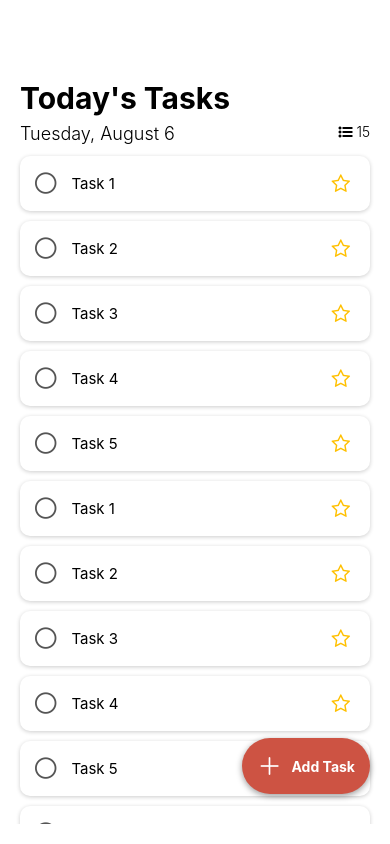
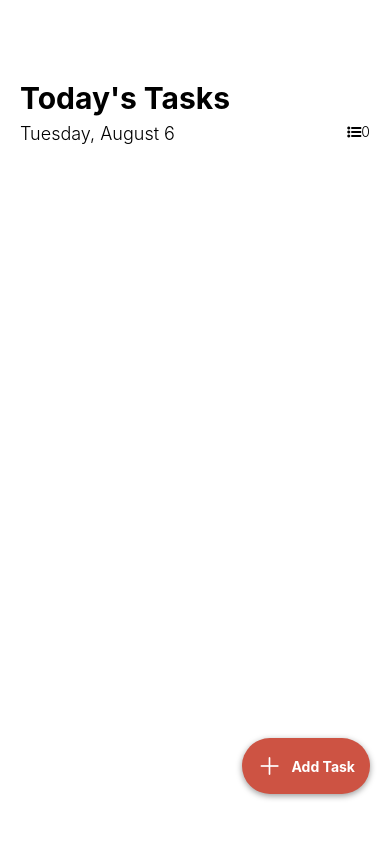
Before and after one commit to IEYU/TodoList-Demo, a React Native app: screen / in a window 390 px wide. Built offline with nearby package versions, Linux system fonts and the light colour scheme.

Commit message:
add and delete tasks functionality

```diff
--- a/App.js
+++ b/App.js
@@ -1,6 +1,6 @@
 import { StatusBar } from "expo-status-bar";
 import { StyleSheet, Text, View, ScrollView } from "react-native";
-import React from "react";
+import React, { useState } from "react";
 import { FontAwesome } from "@expo/vector-icons";
 
 // Component Imports
@@ -15,24 +15,43 @@ export default function App() {
 		date
 	);
 
-	// Define tasks
-	const tasks = [
-		"Task 1",
-		"Task 2",
-		"Task 3",
-		"Task 4",
-		"Task 5",
-		"Task 1",
-		"Task 2",
-		"Task 3",
-		"Task 4",
-		"Task 5",
-		"Task 1",
-		"Task 2",
-		"Task 3",
-		"Task 4",
-		"Task 5",
-	];
+	// Task state
+	const [tasks, setTasks] = useState([]);
+	const [task, setTask] = useState({
+		title: "",
+		description: "",
+		isComplete: false,
+	});
+	const [modalVisible, setModalVisible] = useState(false);
+
+	// Add Task
+	const addTask = (newTask) => {
+		console.log("Task added:", newTask.title, newTask.description);
+		if (newTask.title) {
+			setTasks([newTask, ...tasks]); // Prepend the new task
+			setTask({ title: "", description: "", isComplete: false }); // Clear the task state
+			setModalVisible(false); // Close the modal
+		}
+	};
+
+	// Delete Task
+	const deleteTask = (taskToDelete) => {
+		console.log(
+			"Task deleted:",
+			taskToDelete.title,
+			taskToDelete.description
+		);
+		const newTasks = tasks.filter((task) => task !== taskToDelete);
+		setTasks(newTasks); // Updates the state with the new array
+	};
+
+	// Complete Task
+	const markTaskComplete = (taskToComplete) => {
+		const updatedTasks = tasks.map((task) =>
+			task === taskToComplete ? { ...task, isComplete: true } : task
+		);
+		setTasks(updatedTasks);
+	};
 
 	// Calculate the total number of tasks
 	const totalTasks = tasks.length;
@@ -46,11 +65,12 @@ export default function App() {
 					<View style={styles.dateWrapper}>
 						<Text style={styles.date}>{formattedDate}</Text>
 						<Text style={styles.taskCount}>
+							{/* show the counts of total tasks left */}
 							<FontAwesome
 								name="list-ul"
 								size={14}
 								color="black"
-							/>{" "}
+							/>
 							{totalTasks}
 						</Text>
 					</View>
@@ -58,15 +78,25 @@ export default function App() {
 					{/* Tasks */}
 					<View style={styles.items}>
 						{tasks.map((task, index) => (
-							<Task key={index} task={task} />
+							<Task
+								key={index}
+								task={task}
+								onDelete={() => deleteTask(task)} // Pass a function reference
+							/>
 						))}
 					</View>
 				</View>
 			</ScrollView>
 
 			{/* Bottom button to add a task */}
-			<AddTaskButton />
-			<StatusBar style="auto" />
+			<AddTaskButton
+				style={styles.addButton}
+				modalVisible={modalVisible}
+				setModalVisible={setModalVisible}
+				task={task}
+				setTask={setTask}
+				addTask={addTask}
+			/>
 		</View>
 	);
 }
--- a/components/AddTaskButton.jsx
+++ b/components/AddTaskButton.jsx
@@ -13,8 +13,7 @@ import {
 import MaterialIcons from "@expo/vector-icons/MaterialIcons";
 import AntDesign from "@expo/vector-icons/AntDesign";
 
-const AddTaskButton = () => {
-	const [modalVisible, setModalVisible] = useState(false);
+const AddTaskButton = ({ modalVisible, setModalVisible, setTask, addTask }) => {
 	const [taskTitle, setTaskTitle] = useState("");
 	const [taskDescription, setTaskDescription] = useState("");
 
@@ -31,10 +30,14 @@ const AddTaskButton = () => {
 		}
 	};
 
-	const addTask = () => {
-		// Handle task addition logic here
-		console.log("Task added:", taskTitle, taskDescription);
-		closeModal();
+	const handleAddTask = () => {
+		const newTask = {
+			title: taskTitle,
+			description: taskDescription,
+		};
+		setTask(newTask); // Set the task with the title and description
+		addTask(newTask); // Call the addTask function from parent
+		closeModal(); // Close the modal
 	};
 
 	return (
@@ -57,19 +60,20 @@ const AddTaskButton = () => {
 						<View style={styles.modalContent}>
 							<TextInput
 								style={styles.textInput}
-								onChangeText={setTaskTitle}
+								onChangeText={setTaskTitle} //set the task title
 								value={taskTitle}
 								placeholder="e.g., Chapter One team meeting at 3PM"
 							/>
 							<TextInput
 								style={[styles.textInput, styles.textArea]}
+								//set the task description
 								onChangeText={setTaskDescription}
 								value={taskDescription}
 								placeholder="Description"
 								multiline
 							/>
 							<Pressable
-								onPress={addTask}
+								onPress={handleAddTask}
 								style={styles.addButton}
 							>
 								<Text style={styles.addButtonText}>Add</Text>
--- a/components/Circle.jsx
+++ b/components/Circle.jsx
@@ -1,18 +1,27 @@
-import { StyleSheet, Text, View, Pressable } from "react-native";
-import { useState } from "react";
+import { StyleSheet, View, Pressable } from "react-native";
+import { useState, useEffect } from "react";
 import { FontAwesome } from "@expo/vector-icons";
 
-const Circle = () => {
+const Circle = ({ task, onDelete }) => {
 	const [isComplete, setIsComplete] = useState(false);
+
+	// Handle task deletion only when marking as complete
+	useEffect(() => {
+		if (isComplete) {
+			onDelete(task);
+			setIsComplete((prevState) => !prevState); // Toggle the state
+		}
+	}, [isComplete]); // watch for changes in isComplete state
+
 	const handlePress = () => {
-		setIsComplete((prevState) => !prevState); //toggle the state
+		setIsComplete((prevState) => !prevState); // Toggle the state
 	};
 
 	return (
 		<View>
 			<Pressable onPress={handlePress}>
 				<FontAwesome
-					// click to toggle the look of the circle
+					// Click to toggle the circle icon depending on the state
 					name={isComplete ? "check-circle" : "circle-thin"}
 					size={25}
 					style={styles.circle}
@@ -21,15 +30,12 @@ const Circle = () => {
 		</View>
 	);
 };
+
 export default Circle;
+
 const styles = StyleSheet.create({
 	circle: {
-		flexWrap: "wrap",
 		color: "#555",
-		// width: 18,
-		// height: 18,
-		// borderRadius: 9,
-		// borderWidth: 1, // a lightweight look
 		marginRight: 15,
 	},
 });
--- a/components/Task.jsx
+++ b/components/Task.jsx
@@ -1,18 +1,23 @@
-import { StyleSheet, Text, Pressable, View } from "react-native";
+import { StyleSheet, Text, View } from "react-native";
 import Star from "./Star";
 import Circle from "./Circle";
 
 /* Each task item is composed of 3 components:
    circle to mark completion | task name | star to mark as important task
 */
+const Task = ({ task, onDelete }) => {
+	// Create a function that will be passed to Circle
+	const handleDelete = () => {
+		onDelete(task);
+	};
 
-const Task = ({ task }) => {
 	return (
 		<View style={styles.task}>
-			{/* leftmost components: the completino circle and task namem left */}
+			{/* leftmost components: the completion circle and task name */}
 			<View style={styles.taskLeft}>
-				<Circle />
-				<Text style={styles.taskText}>{task}</Text>
+				<Circle onDelete={handleDelete} />
+				{/* Pass the function reference */}
+				<Text style={styles.taskText}>{task.title}</Text>
 			</View>
 
 			{/* rightmost component: the star for marking importance */}
@@ -22,7 +27,9 @@ const Task = ({ task }) => {
 		</View>
 	);
 };
+
 export default Task;
+
 const styles = StyleSheet.create({
 	task: {
 		backgroundColor: "#fff",
```
